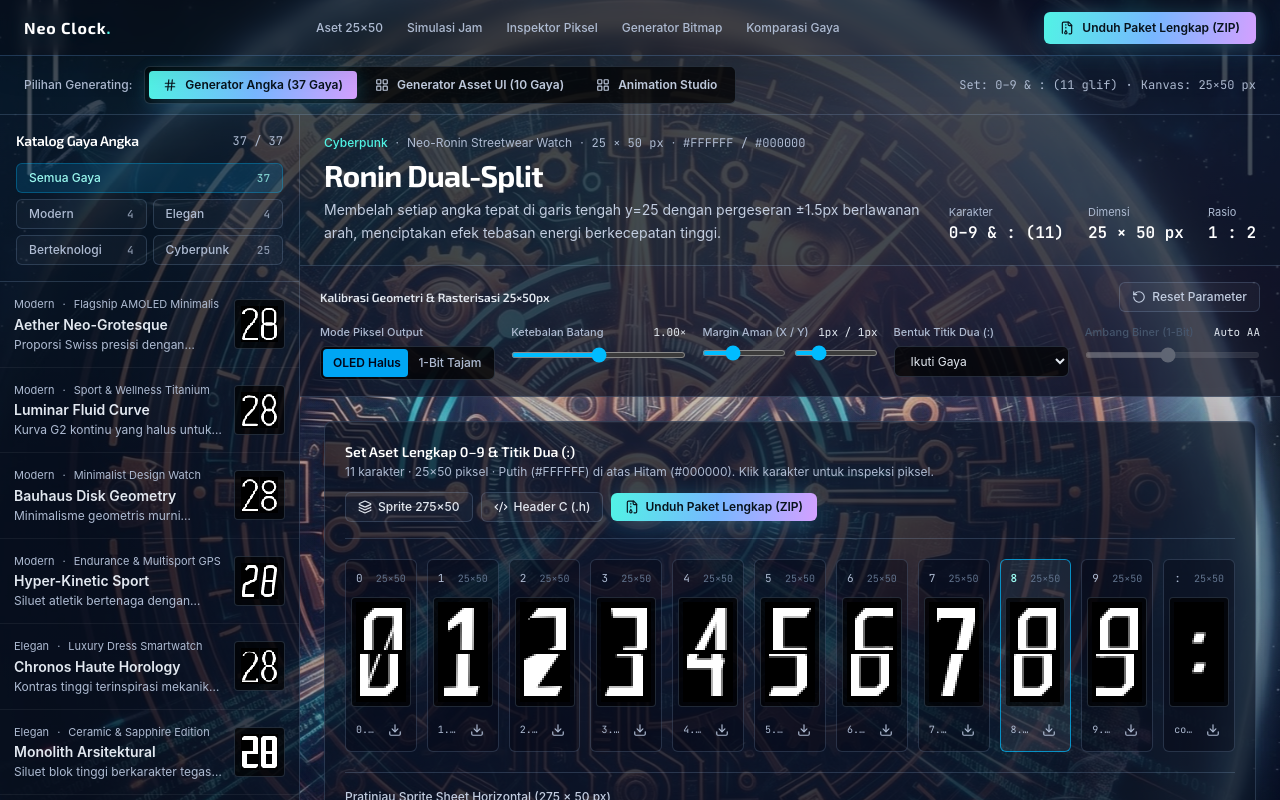
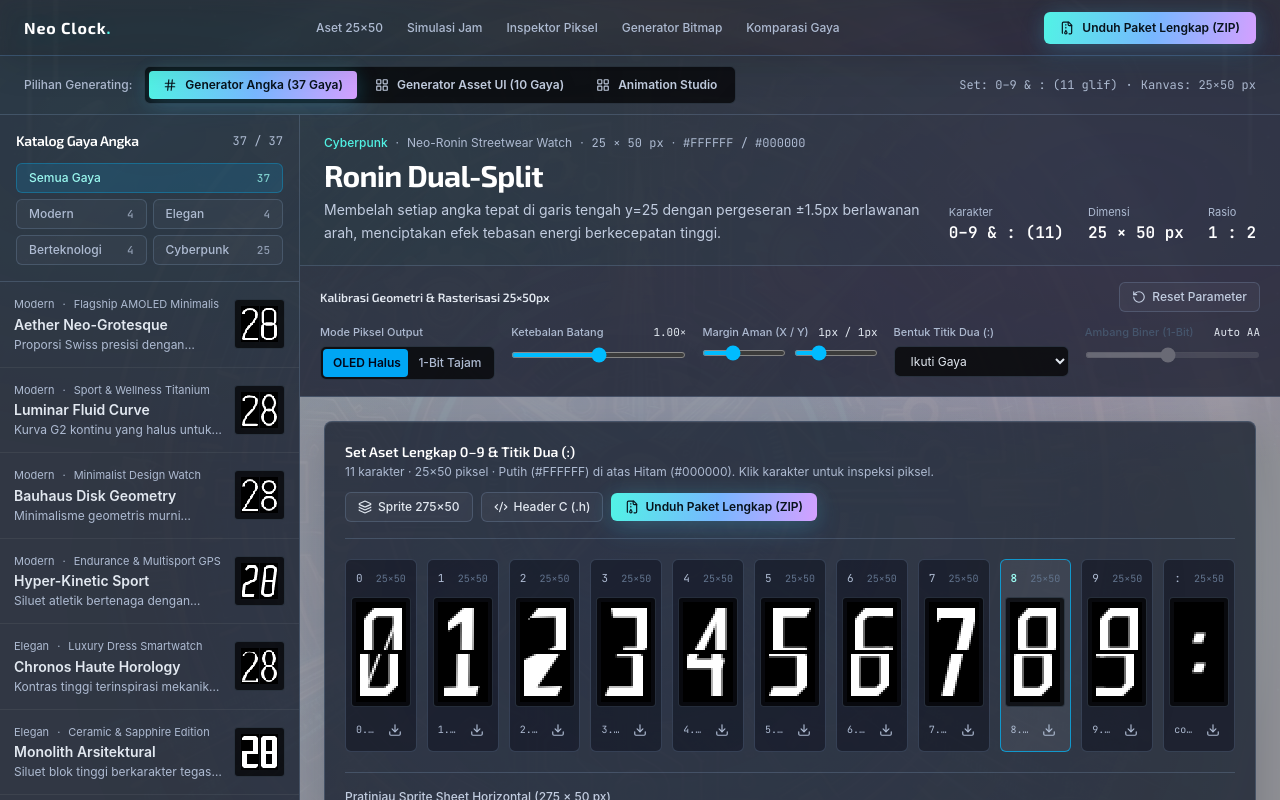
Before and after one commit to MazBayID/clock_icon, a React (Vite) app: page / in a window 1280 px wide. Shown: the top 800 px of the page. Built offline with nearby package versions, Linux system fonts and the light colour scheme.

Commit message:
Set clock background to 95 percent transparency

```diff
--- a/src/index.css
+++ b/src/index.css
@@ -117,6 +117,7 @@
       linear-gradient(105deg, rgba(5, 17, 35, .08), rgba(30, 10, 44, .07) 55%, rgba(5, 17, 35, .10)),
       url("/clock_icon/background_clock.jpg") center 42% / cover no-repeat;
     transform: scale(1.015);
+    opacity: .05; /* 95% transparent background image */
   }
 
   body::after {
```
